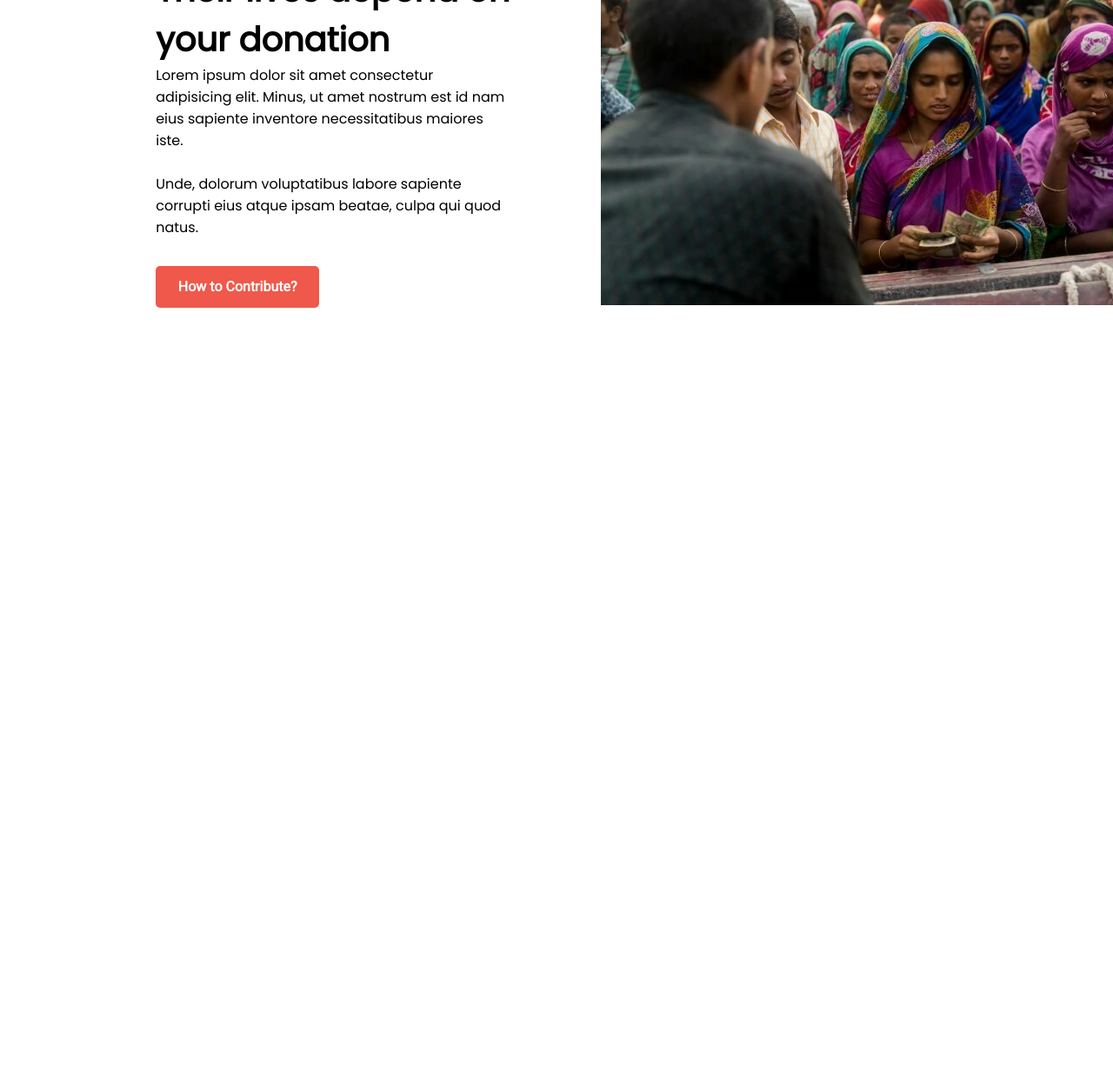
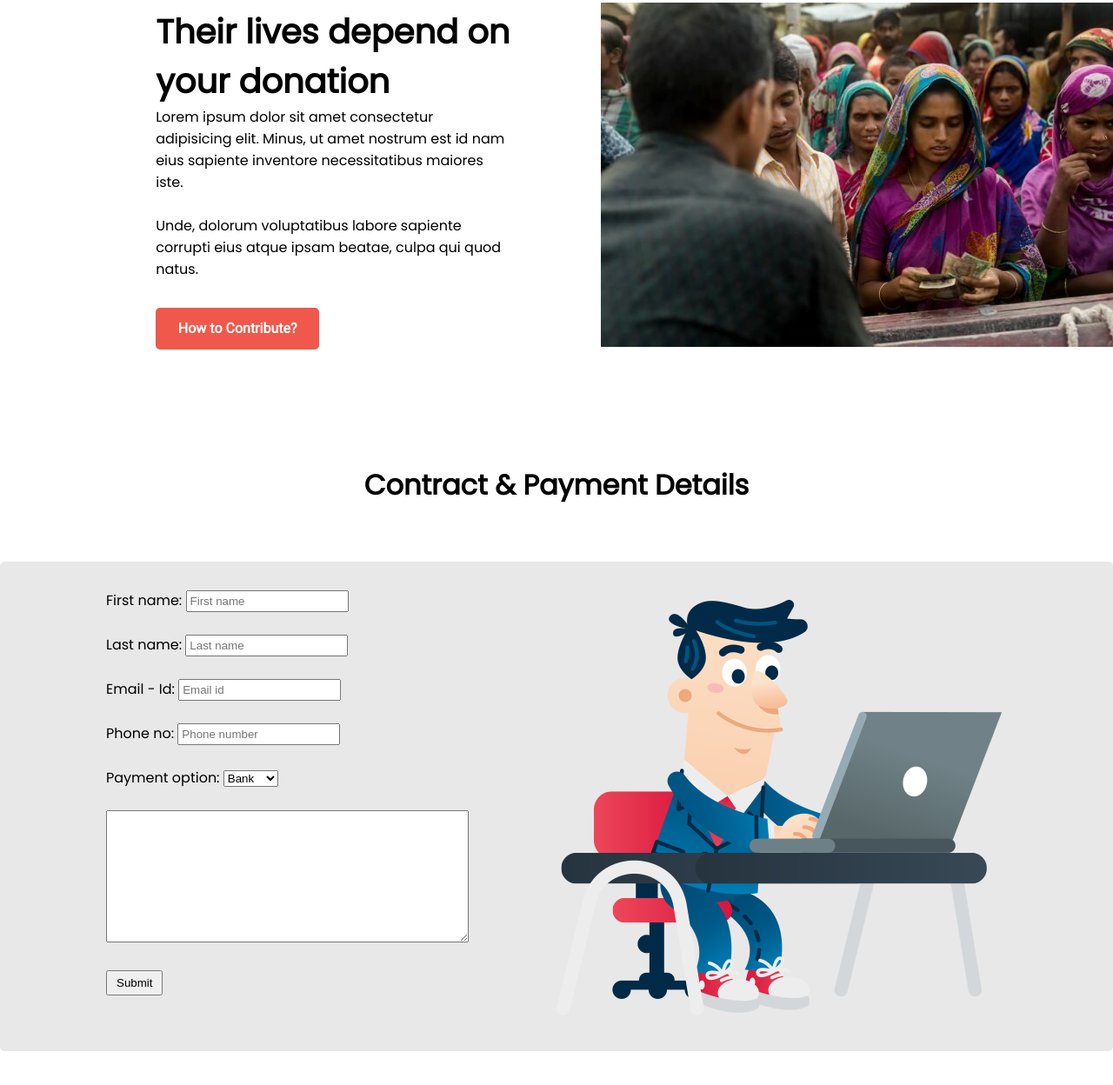
Before and after one commit to hamimhossain1/donation-giving, a plain HTML site: page index.html in a window 1280 px wide. Shown: the part 1885-3133 px from the top of the page at 87% size. Before the commit the page ends 2368 px from the top, so only its background shows below. Drawn offline with Linux system fonts and the light colour scheme.

Commit message:
contract and payment detailes done

```diff
--- a/index.html
+++ b/index.html
@@ -83,6 +83,42 @@
         </div>
     </section>
 
+    <!-------form section------->
+    <section>
+        <h1 class="contract-title">Contract & Payment Details</h1>
+
+        <div id="formArea">
+            <div class="form-details">
+                <form action="">
+                    <label for="">First name:</label> <input type="text" placeholder="First name"> <br><br>
+
+                    <label for="">Last name:</label> <input type="text" placeholder="Last name"> <br><br>
+
+                    <label for="">Email - Id:</label> <input type="text" placeholder="Email id"> <br><br>
+
+                    <label for="">Phone no:</label> <input type="text" placeholder="Phone number"> <br><br>
+
+                    <label for="cars">Payment option:</label>
+                    <select id="cars" name="cars">
+                    <option value="volvo">Bank</option>
+                    <option value="saab">Bikash</option>
+                    <option value="fiat">Nagad</option>
+                    </select>
+                <br><br>
+                <textarea name="" id="" cols="50" rows="10"></textarea>
+                <br><br>
+                <input class="submit" type="submit">
+
+                </form>
+            </div>
+
+            <div class="form-img">
+                <img src="images/office.png" alt="">
+            </div>
+        </div>
+    </section>
+
+
 
 
     <br><br>
@@ -97,7 +133,7 @@
 
 
 
-    <!-------banner section------->
+
     <!-------banner section------->
     <!-------banner section------->
     <!-------banner section------->
--- a/style.css
+++ b/style.css
@@ -133,7 +133,7 @@ hr{
 
 /* ....donation lives section .... */
 #donationLives{
-    padding-top: 6em;
+    padding-top: 9em;
     display: flex;
     justify-content: space-around;
     align-items: center;
@@ -150,6 +150,28 @@ hr{
     max-width: 40%;
 }
 
+/* ....form section .... */
+#formArea{
+    margin: auto;
+    background-color: rgba(228, 228, 228, 0.829);
+    padding: 2em;
+    margin-top: 4em;
+    border-radius: 5px;
+    display: flex;
+    justify-content: space-evenly;
+}
+#formArea input{
+    padding: 3px;
+}
+#formArea .submit{
+    padding: 5px 10px;
+}
+.contract-title{
+    text-align: center;
+    padding-top: 4em;
+    font-size: 2em;
+}
+
 
 
 
@@ -164,4 +186,3 @@ hr{
 /* ....banner section .... */
 /* ....banner section .... */
 /* ....banner section .... */
-/* ....banner section .... */
```
Also changed, not shown: images/office.png (added).
